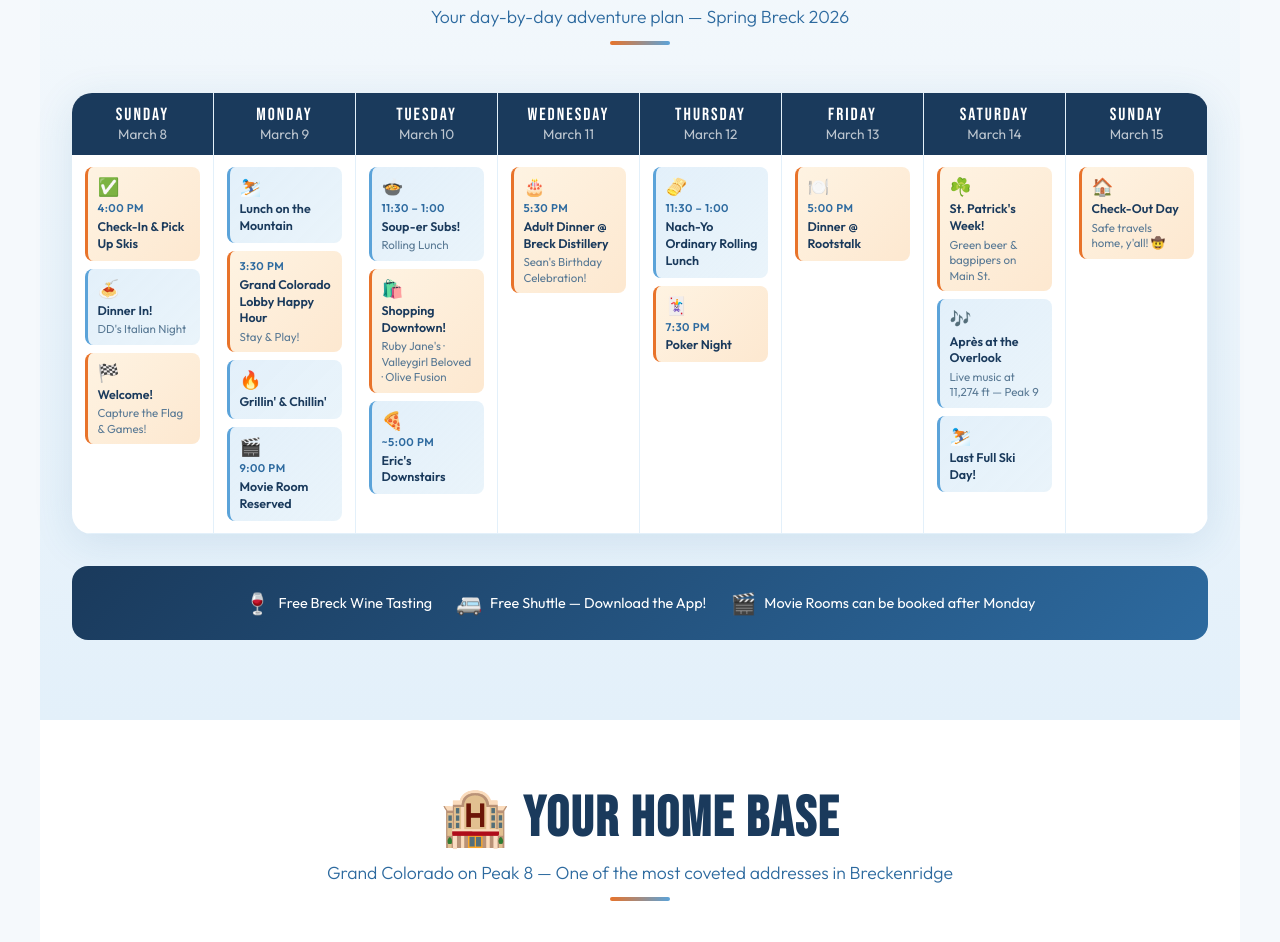
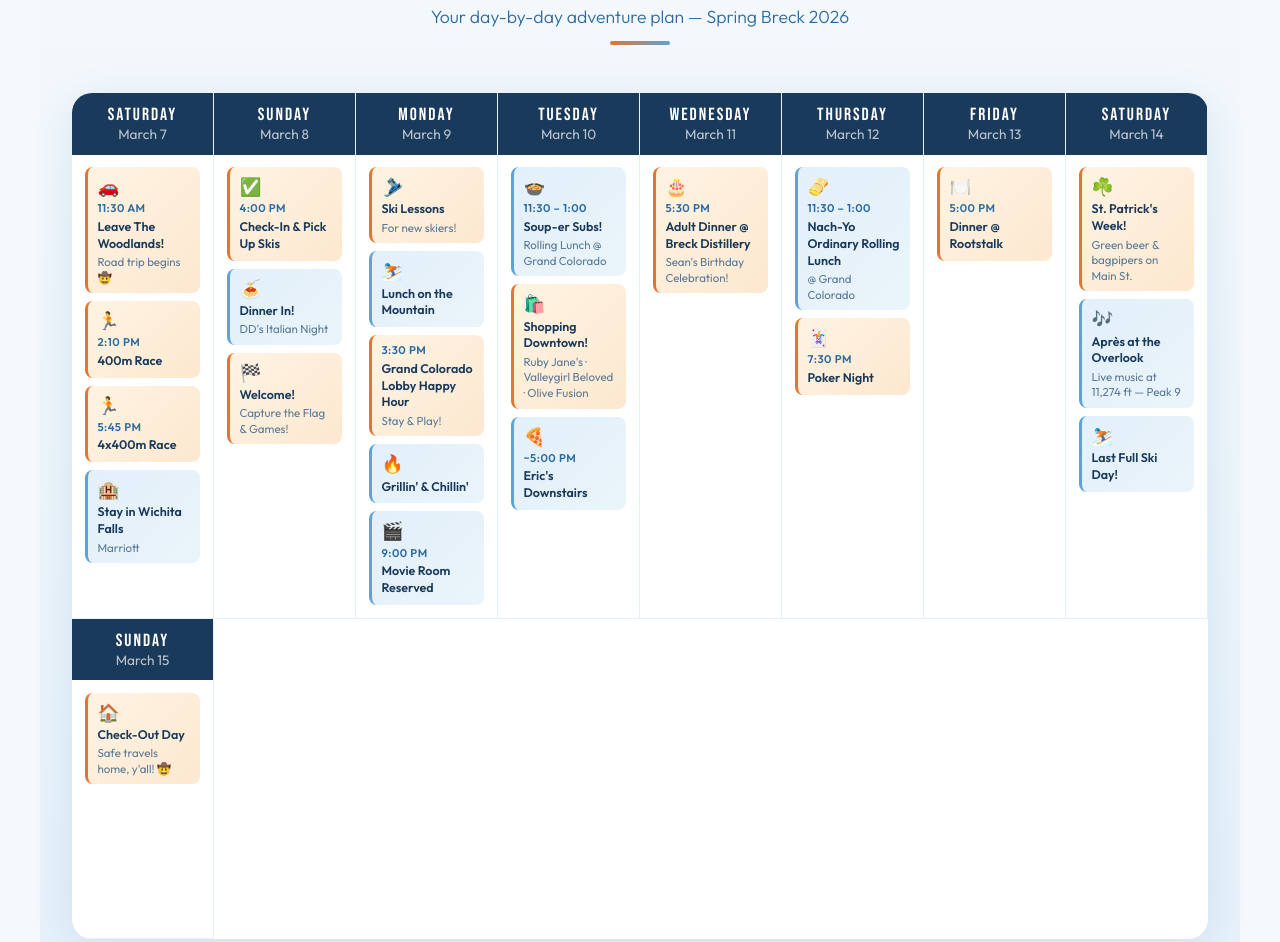
Before and after one commit to ssipko/SpringBreak2026, a plain HTML site: page index.html in a window 1280 px wide. Shown: the part 993-1935 px from the top of the page. Drawn offline with Linux system fonts and the light colour scheme.

Commit message:
Update event dates and details in index.html

```diff
--- a/index.html
+++ b/index.html
@@ -729,7 +729,7 @@ footer .footer-links a:hover { color: var(--texas-orange); }
       <span>The Texas Takeover</span>
       BRECKENRIDGE
     </h1>
-    <div class="hero-dates">MARCH 8 – 15, 2026 &nbsp;·&nbsp; Grand Colorado on Peak 8</div>
+    <div class="hero-dates">MARCH 7 – 15, 2026 &nbsp;·&nbsp; Grand Colorado on Peak 8</div>
 
     <div class="countdown-container" id="countdown">
       <div class="countdown-box">
@@ -775,6 +775,34 @@ footer .footer-links a:hover { color: var(--texas-orange); }
   </div>
 
   <div class="calendar-grid reveal">
+    <!-- SATURDAY 3/7 -->
+    <div class="cal-day">
+      <div class="cal-day-header">Saturday <div class="date-num">March 7</div></div>
+      <div class="cal-day-body">
+        <div class="cal-event highlight">
+          <div class="event-icon">🚗</div>
+          <div class="event-time">11:30 AM</div>
+          <div class="event-title">Leave The Woodlands!</div>
+          <div class="event-desc">Road trip begins 🤠</div>
+        </div>
+        <div class="cal-event highlight">
+          <div class="event-icon">🏃</div>
+          <div class="event-time">2:10 PM</div>
+          <div class="event-title">400m Race</div>
+        </div>
+        <div class="cal-event highlight">
+          <div class="event-icon">🏃</div>
+          <div class="event-time">5:45 PM</div>
+          <div class="event-title">4x400m Race</div>
+        </div>
+        <div class="cal-event">
+          <div class="event-icon">🏨</div>
+          <div class="event-title">Stay in Wichita Falls</div>
+          <div class="event-desc">Marriott</div>
+        </div>
+      </div>
+    </div>
+
     <!-- SUNDAY 3/8 -->
     <div class="cal-day">
       <div class="cal-day-header">Sunday <div class="date-num">March 8</div></div>
@@ -801,6 +829,11 @@ footer .footer-links a:hover { color: var(--texas-orange); }
     <div class="cal-day">
       <div class="cal-day-header">Monday <div class="date-num">March 9</div></div>
       <div class="cal-day-body">
+        <div class="cal-event highlight">
+          <div class="event-icon">🎿</div>
+          <div class="event-title">Ski Lessons</div>
+          <div class="event-desc">For new skiers!</div>
+        </div>
         <div class="cal-event">
           <div class="event-icon">⛷️</div>
           <div class="event-title">Lunch on the Mountain</div>
@@ -830,7 +863,7 @@ footer .footer-links a:hover { color: var(--texas-orange); }
           <div class="event-icon">🍲</div>
           <div class="event-time">11:30 – 1:00</div>
           <div class="event-title">Soup-er Subs!</div>
-          <div class="event-desc">Rolling Lunch</div>
+          <div class="event-desc">Rolling Lunch @ Grand Colorado</div>
         </div>
         <div class="cal-event highlight">
           <div class="event-icon">🛍️</div>
@@ -866,6 +899,7 @@ footer .footer-links a:hover { color: var(--texas-orange); }
           <div class="event-icon">🫔</div>
           <div class="event-time">11:30 – 1:00</div>
           <div class="event-title">Nach-Yo Ordinary Rolling Lunch</div>
+          <div class="event-desc">@ Grand Colorado</div>
         </div>
         <div class="cal-event highlight">
           <div class="event-icon">🃏</div>
@@ -1175,7 +1209,6 @@ footer .footer-links a:hover { color: var(--texas-orange); }
       <label class="pack-item"><input type="checkbox"> Ski jacket & pants</label>
       <label class="pack-item"><input type="checkbox"> Base layers (top & bottom)</label>
       <label class="pack-item"><input type="checkbox"> Ski socks (wool)</label>
-      <label class="pack-item"><input type="checkbox"> Helmet</label>
       <label class="pack-item"><input type="checkbox"> Goggles</label>
       <label class="pack-item"><input type="checkbox"> Gloves / mittens</label>
       <label class="pack-item"><input type="checkbox"> Neck gaiter / balaclava</label>
@@ -1190,7 +1223,6 @@ footer .footer-links a:hover { color: var(--texas-orange); }
       <label class="pack-item"><input type="checkbox"> Beanie / warm hat</label>
       <label class="pack-item"><input type="checkbox"> Sunglasses</label>
       <label class="pack-item"><input type="checkbox"> Swimsuit (pools & hot tubs!)</label>
-      <label class="pack-item"><input type="checkbox"> Poker night outfit 🃏</label>
     </div>
     <div class="packing-category">
       <h3>🧴 Essentials</h3>
@@ -1200,7 +1232,6 @@ footer .footer-links a:hover { color: var(--texas-orange); }
       <label class="pack-item"><input type="checkbox"> Water bottle (hydrate!)</label>
       <label class="pack-item"><input type="checkbox"> Medications / vitamins</label>
       <label class="pack-item"><input type="checkbox"> Phone charger / portable battery</label>
-      <label class="pack-item"><input type="checkbox"> Cash (Blue Moose is cash only)</label>
     </div>
     <div class="packing-category">
       <h3>🏔️ Altitude Tips</h3>
@@ -1302,7 +1333,7 @@ footer .footer-links a:hover { color: var(--texas-orange); }
 <!-- ============ FOOTER ============ -->
 <footer>
   <h3>🤠 The Texas Takeover 🏔️</h3>
-  <p>Breckenridge, CO &nbsp;·&nbsp; March 8–15, 2026 &nbsp;·&nbsp; Grand Colorado on Peak 8</p>
+  <p>Breckenridge, CO &nbsp;·&nbsp; March 7–15, 2026 &nbsp;·&nbsp; Grand Colorado on Peak 8</p>
   <div class="footer-links">
     <a href="#top">Back to Top</a>
     <a href="#calendar">Calendar</a>
@@ -1317,7 +1348,7 @@ footer .footer-links a:hover { color: var(--texas-orange); }
 <script>
 // ============ COUNTDOWN TIMER ============
 function updateCountdown() {
-  const tripDate = new Date('2026-03-08T16:00:00-07:00');
+  const tripDate = new Date('2026-03-07T11:30:00-06:00');
   const now = new Date();
   const diff = tripDate - now;
 
```
